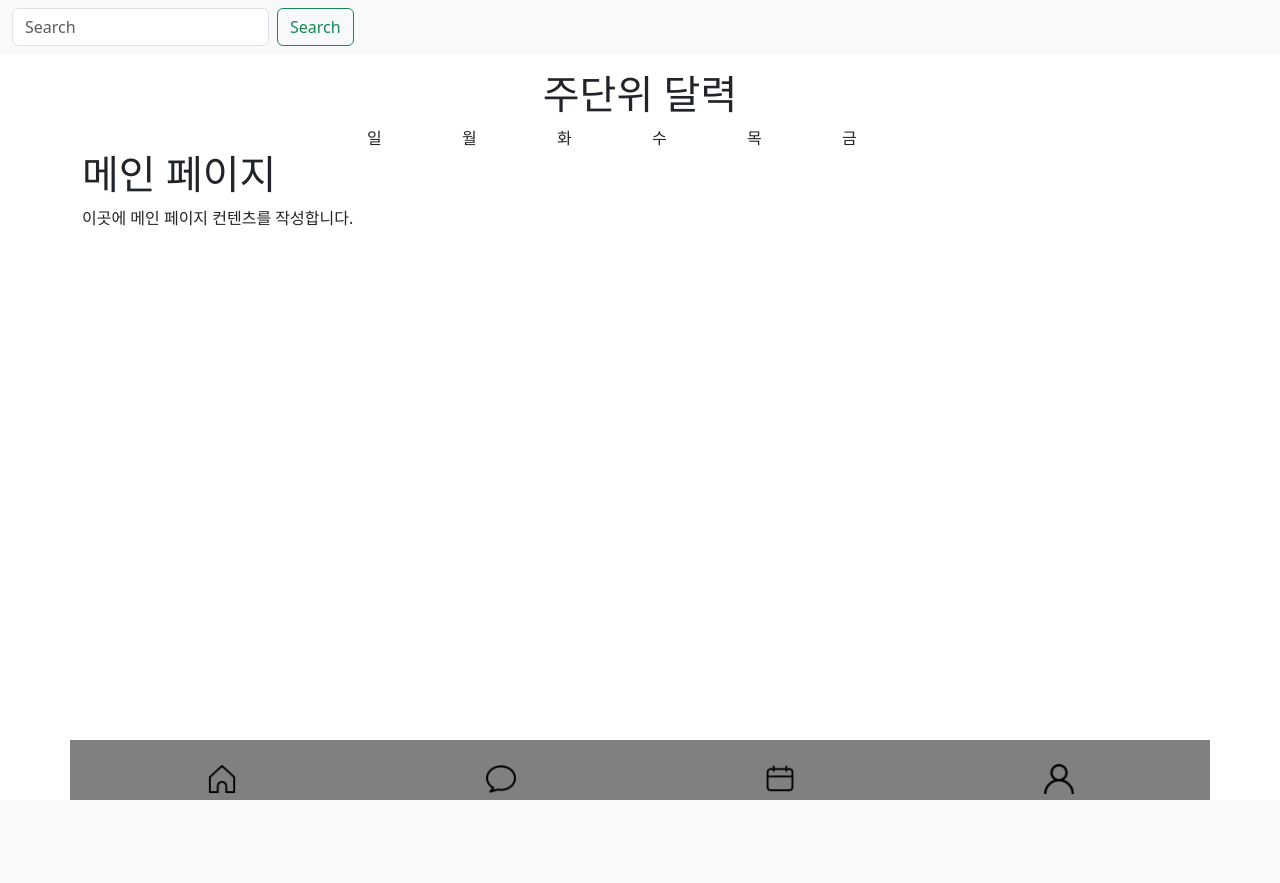
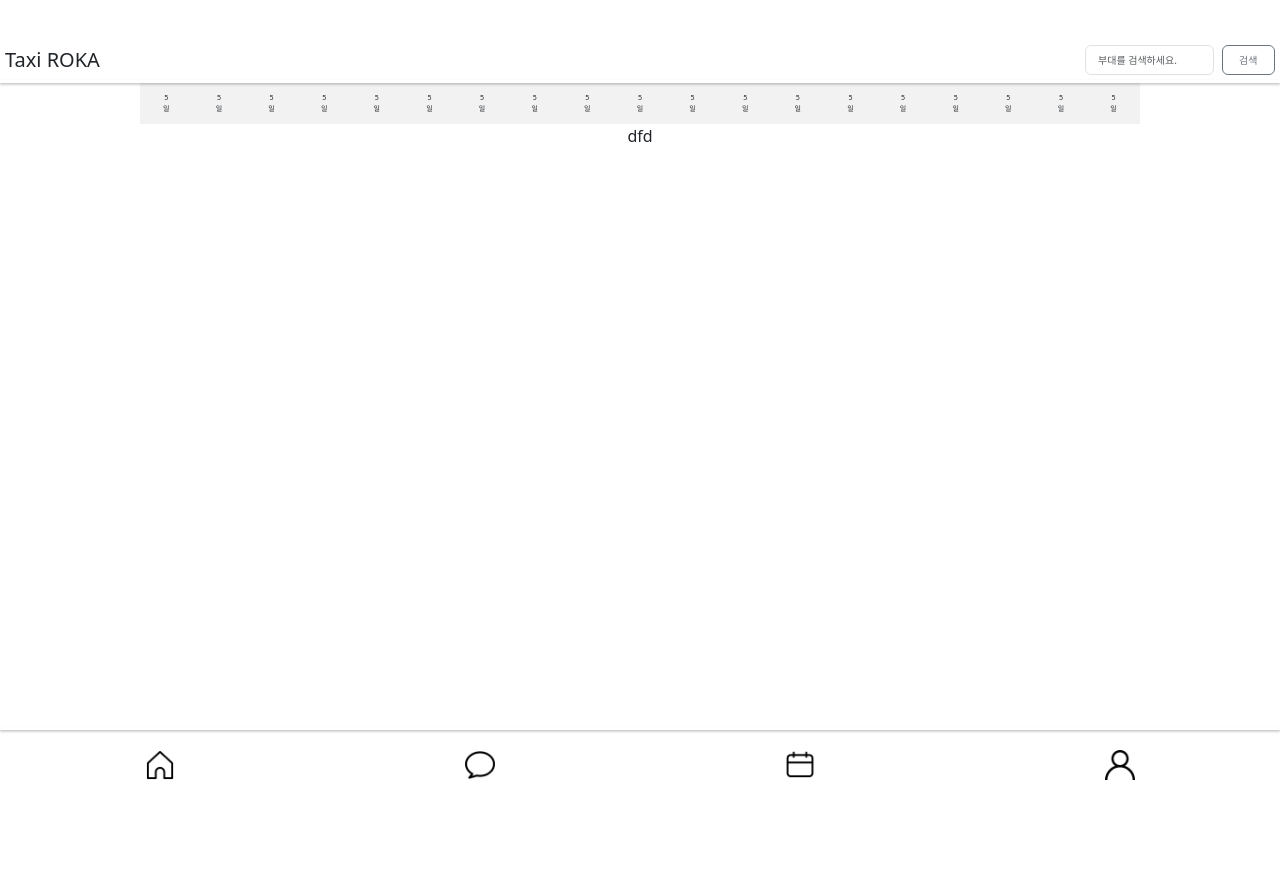
Before and after one commit to ROKATAXI/taxiRoka, a Django app: page /matching/ in a window 1280 px wide. Before the commit the page ends 800 px from the top, so only its background shows below. Run offline with Django 4.2, Linux system fonts and the light colour scheme.

Commit message:
style: matchinglist 중간 체크

```diff
--- a/apps/matching/urls.py
+++ b/apps/matching/urls.py
@@ -2,5 +2,5 @@ from django.urls import path
 from .views import *
 
 urlpatterns = [
-    path('', main),
+    path('', matching_list),
 ]
--- a/apps/matching/views.py
+++ b/apps/matching/views.py
@@ -1,5 +1,5 @@
 from django.shortcuts import render
 
 # Create your views here.
-def main(request):
+def matching_list(request):
     return render(request, 'matching/matchinglist.html')
--- /dev/null
+++ b/static/css/matching_list.css
@@ -0,0 +1,56 @@
+.matchinglist-container {
+    display: flex;
+    flex-direction: column;
+    justify-content: center;
+}
+
+.calendar-scroll-container {
+    width: 100%;
+    overflow-x: scroll; /* 가로 스크롤을 가능하게 함 */
+    padding: 0;
+}
+.calendar-content {
+    display: flex;
+    flex-direction: row;
+    justify-content: space-around;
+    white-space: nowrap; /* 내용이 줄 바꿈되지 않도록 함 */
+    width: 1000px; /* 내용이 화면 너비를 초과하도록 설정 */
+    padding: 10px 0;
+    margin: auto;
+    background-color: #f2f2f2;
+}
+
+.calendar-content > div {
+    display: flex;
+    flex-direction: column;
+    justify-content: center;
+    align-items: center;
+    width: 30px;
+    flex: 0;
+    padding: 0;
+
+    font-size: 7px;
+}
+
+.search-container {
+    padding: 5px;
+}
+
+.search-room {
+    height: 30px;
+    width: 190px;
+}
+.search-room > input, .search-room > button {
+    font-size: 10px;
+}
+
+.matchingroom-container {
+    display: flex;
+    flex-direction: column;
+    justify-content: center;
+    align-items: center;
+}
+
+.matching-room {
+    height: 100px;
+}
--- a/static/css/style.css
+++ b/static/css/style.css
@@ -1,9 +1,61 @@
-.footer-custom {
-    height: 60px;
-    background-color: gray;
+html, body {
+    height: 100%;
 }
 
-.footer-section > div > img {
+.title {
+    font-size: 20px;
+    padding-left: 5px;
+}
+
+.nav-container {
+    display: flex;
+    justify-content: space-between;
+    align-items: flex-end;
+    height: 80px;
+    width: 100%;
+}
+.main-container {
+    margin-top: 83px;
+}
+
+
+.search-room > button {
+    width: 70px;
+}
+
+.footer-container {
+    display: flex;
+    align-items: center;
+    justify-content: center;
+    height: 70px;
+}
+.footer-items {
+    width: 100%;
+    display: flex;
+    justify-content: space-around;
+
+}
+.footer-items > div {
+    display: flex;
+    justify-content: space-around;
+    align-items: center;
+}
+
+.footer-items > div > img {
     height: 30px;
     width: 30px;
 }
+
+.nav-hr {
+    border: none;
+    height: 3px;
+    box-shadow: 0 1.5px 2.5px black;
+    margin: 0 0 5px 0;
+}
+
+.footer-hr {
+    border: none;
+    height: 3px;
+    box-shadow: 0 1.5px 2.5px black;
+    margin: 5px 0 0 0;
+}
--- a/templates/base.html
+++ b/templates/base.html
@@ -8,26 +8,32 @@
     <meta name="viewport" content="width=device-width, initial-scale=1.0">
     <link rel="stylesheet" href="{% static 'css/style.css' %}" type="text/css"/>
     <link href="https://cdn.jsdelivr.net/npm/bootstrap@5.3.1/dist/css/bootstrap.min.css" rel="stylesheet" integrity="sha384-4bw+/aepP/YC94hEpVNVgiZdgIC5+VKNBQNGCHeKRQN+PtmoHDEXuppvnDJzQIu9" crossorigin="anonymous">
-    {% block style %}
+    {% block title %}
     {% endblock %}
 </head>
 <body>
     <!-- 네비게이션 바 -->
-    <nav class="navbar bg-body-tertiary">
-        <div class="container-fluid">
-        <form class="d-flex" role="search">
-            <input class="form-control me-2" type="search" placeholder="Search" aria-label="Search">
-            <button class="btn btn-outline-success" type="submit">Search</button>
-        </form>
+    <nav class="fixed-top">
+        <div class="nav-container">
+            <h1 class="title">Taxi ROKA</h1>
+            <!-- 검색 -->
+            <div class="search-container">
+                <form class="d-flex search-room" role="search" method="POST">{% csrf_token %}
+                    <input class="form-control me-2" type="search" placeholder="부대를 검색하세요.">
+                    <button class="btn btn-outline-secondary" type="submit">검색</button>
+                </form>
+            </div>
         </div>
+        <hr class="nav-hr">
     </nav>
-    <div>
+    <div class="main-container">
         {% block content %}
         {% endblock %}
     </div>
-    <footer class="container py-4 fixed-bottom footer-custom">
-        <div class="container text-center">
-            <div class="row footer-section">
+    <footer class="fixed-bottom">
+        <hr class="footer-hr">
+        <div class="footer-container">
+            <div class="row footer-items">
                 <div class="col">
                     <img src="/static/img/home.png" alt="home이미지">
                 </div>
--- a/templates/matching/matchinglist.html
+++ b/templates/matching/matchinglist.html
@@ -1,23 +1,88 @@
 {% extends 'base.html' %}
+{% load static %}
 
-{% block title %}메인 페이지{% endblock %}
+
+{% block title %}
+<link rel="stylesheet" href="{% static 'css/matching_list.css' %}" type="text/css"/>
+{% endblock %}
 
 {% block content %}
-    <div class="container">
-        <h1 class="text-center mt-3">주단위 달력</h1>
+<div class="matchinglist-container">
+    <div class="container date-container">
+        <!-- 날짜 -->
         <div class="row justify-content-center">
-            <div class="col-lg-6 col-md-8 col-sm-10 col-12 calendar">
+            <div class="calendar-scroll-container">
                 <!-- 날짜와 이벤트를 표시할 부분 -->
-                <div class="row">
-                <div class="col-2 day">일</div>
-                <div class="col-2 day">월</div>
-                <div class="col-2 day">화</div>
-                <div class="col-2 day">수</div>
-                <div class="col-2 day">목</div>
-                <div class="col-2 day">금</div>
+                <div class="calendar-content">
+                    <!-- 일단 하드코딩 해놓음. 오늘 날짜 받아와서 그거 기준으로 요일이랑 날짜 변경 -->
+                    <div>
+                        <span>5</span><span>일</span>
+                    </div>
+                    <div>
+                        <span>5</span><span>일</span>
+                    </div>
+                    <div>
+                        <span>5</span><span>일</span>
+                    </div>
+                    <div>
+                        <span>5</span><span>일</span>
+                    </div>
+                    <div>
+                        <span>5</span><span>일</span>
+                    </div>
+                    <div>
+                        <span>5</span><span>일</span>
+                    </div>
+                    <div>
+                        <span>5</span><span>일</span>
+                    </div>
+                    <div>
+                        <span>5</span><span>일</span>
+                    </div>
+                    <div>
+                        <span>5</span><span>일</span>
+                    </div>
+                    <div>
+                        <span>5</span><span>일</span>
+                    </div>
+                    <div>
+                        <span>5</span><span>일</span>
+                    </div>
+                    <div>
+                        <span>5</span><span>일</span>
+                    </div>
+                    <div>
+                        <span>5</span><span>일</span>
+                    </div>
+                    <div>
+                        <span>5</span><span>일</span>
+                    </div>
+                    <div>
+                        <span>5</span><span>일</span>
+                    </div>
+                    <div>
+                        <span>5</span><span>일</span>
+                    </div>
+                    <div>
+                        <span>5</span><span>일</span>
+                    </div>
+                    <div>
+                        <span>5</span><span>일</span>
+                    </div>
+                    <div>
+                        <span>5</span><span>일</span>
+                    </div>
+                </div>
             </div>
         </div>
+
+        <!-- <h1>메인 페이지</h1>
+        <p>이곳에 메인 페이지 컨텐츠를 작성합니다.</p> -->
     </div>
-    <h1>메인 페이지</h1>
-    <p>이곳에 메인 페이지 컨텐츠를 작성합니다.</p>
+    <div class="container matchingroom-container">
+        <div class="matching-room">
+            dfd
+        </div>
+    </div>
+</div>
 {% endblock %}
```
Also changed, not shown: apps/chat/migrations/0001_initial.py, apps/matching/migrations/0001_initial.py, apps/user/migrations/0001_initial.py.
